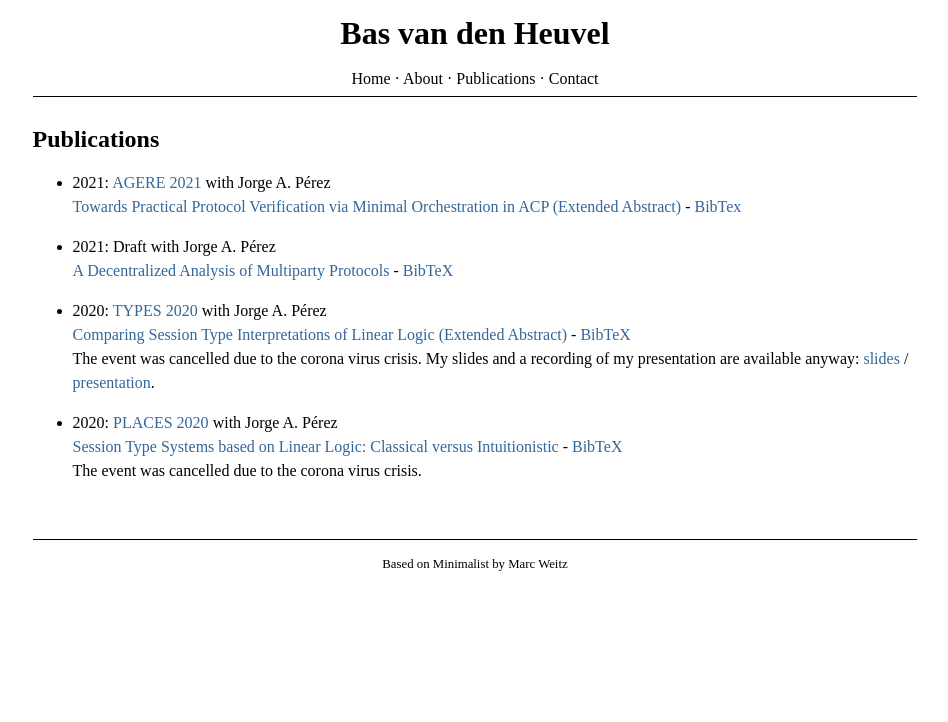
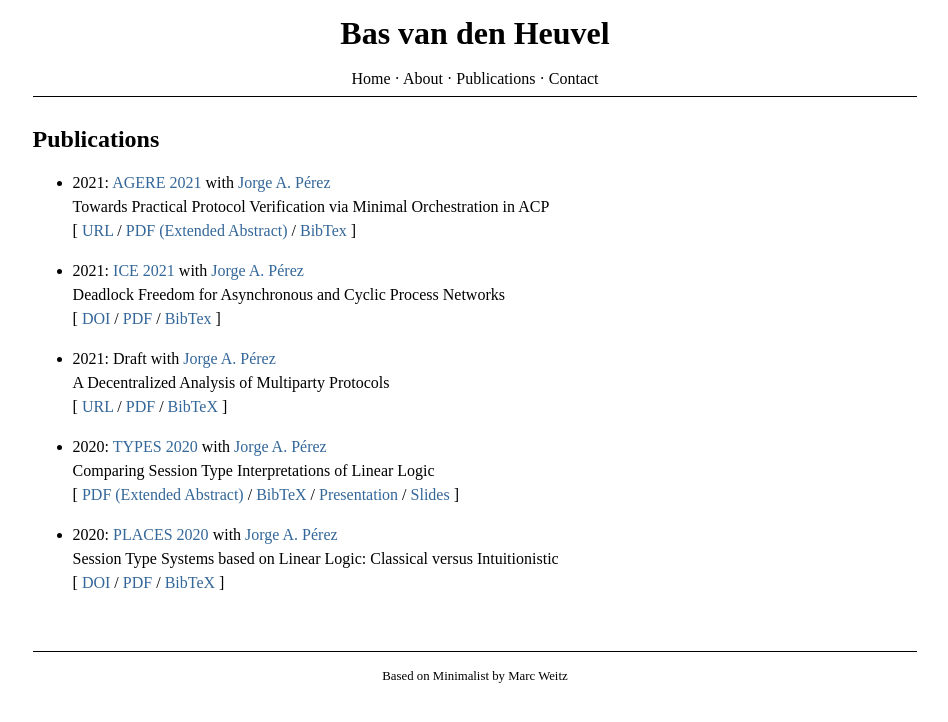
Before and after one commit to basvdheuvel/basvdheuvel.github.io, a Jekyll site: the page built from publications.md, in a window 1280 px wide. Shown: the top 722 px of the page, without its empty margins (165-1113 px from the left). Built offline with Jekyll 4.4.1, drawn with Linux system fonts in a browser that asks for light colours.

Commit message:
ICE'21 and update layout

```diff
--- a/publications.md
+++ b/publications.md
@@ -4,30 +4,64 @@ title: Publications
 permalink: /pubs/
 ---
 
-* 2021: [AGERE 2021](https://2021.splashcon.org/home/agere-2021) with Jorge A. Pérez
+* 2021: [AGERE 2021](https://2021.splashcon.org/home/agere-2021) with [Jorge A. Pérez](https://www.jperez.nl/)
   <br />
-  [Towards Practical Protocol Verification via Minimal Orchestration in ACP](https://2021.splashcon.org/details/agere-2021-papers/1/Towards-Practical-Protocol-Verification-via-Minimal-Orchestration-in-ACP)
-  [(Extended Abstract)]({{site.url}}{{site.baseurl}}/assets/static/agere21.pdf) -
+  Towards Practical Protocol Verification via Minimal Orchestration in ACP
+  <br />
+  \[
+  [URL](https://2021.splashcon.org/details/agere-2021-papers/1/Towards-Practical-Protocol-Verification-via-Minimal-Orchestration-in-ACP)
+  /
+  [PDF (Extended Abstract)]({{site.url}}{{site.baseurl}}/assets/static/agere21.pdf)
+  /
   [BibTex]({{site.url}}{{site.baseurl}}/assets/static/bibtex/agere2021.bib)
+  \]
 
-* 2021: Draft with Jorge A. Pérez
+* 2021: [ICE 2021](https://www.discotec.org/2021/ice) with [Jorge A. Pérez](https://www.jperez.nl/)
   <br />
-  [A Decentralized Analysis of Multiparty Protocols](https://arxiv.org/abs/2101.09038) -
+  Deadlock Freedom for Asynchronous and Cyclic Process Networks
+  <br />
+  \[
+  [DOI](http://dx.doi.org/10.4204/EPTCS.347.3)
+  /
+  [PDF](https://cgi.cse.unsw.edu.au/~eptcs/paper.cgi?ICE2021.3.pdf)
+  /
+  [BibTex]({{site.url}}{{site.baseurl}}/assets/static/bibtex/ice2021.bib)
+  \]
+
+* 2021: Draft with [Jorge A. Pérez](https://www.jperez.nl/)
+  <br />
+  A Decentralized Analysis of Multiparty Protocols
+  <br />
+  \[
+  [URL](https://arxiv.org/abs/2101.09038)
+  /
+  [PDF](https://arxiv.org/pdf/2101.09038)
+  /
   [BibTeX]({{site.url}}{{site.baseurl}}/assets/static/bibtex/draft2021.bib)
+  \]
 
-* 2020: [TYPES 2020](https://types2020.di.unito.it/) with Jorge A. Pérez
+* 2020: [TYPES 2020](https://types2020.di.unito.it/) with [Jorge A. Pérez](https://www.jperez.nl/)
   <br />
-  [Comparing Session Type Interpretations of Linear Logic (Extended Abstract)](https://types2020.di.unito.it/abstracts/BookOfAbstractsTYPES2020.pdf) -
+  Comparing Session Type Interpretations of Linear Logic
+  <br />
+  \[
+  [PDF (Extended Abstract)](https://types2020.di.unito.it/abstracts/BookOfAbstractsTYPES2020.pdf)
+  /
   [BibTeX]({{site.url}}{{site.baseurl}}/assets/static/bibtex/types2020.bib)
+  /
+  [Presentation]({{site.lfs_prefix}}/assets/static/types2020.mp4)
+  /
+  [Slides]({{site.url}}{{site.baseurl}}/assets/static/types2020.pdf)
+  \]
+
+* 2020: [PLACES 2020](http://places20.by.di.fc.ul.pt/) with [Jorge A. Pérez](https://www.jperez.nl/)
   <br />
-  The event was cancelled due to the corona virus crisis.
-  My slides and a recording of my presentation are available anyway:
-  [slides]({{site.url}}{{site.baseurl}}/assets/static/types2020.pdf) /
-  [presentation]({{site.lfs_prefix}}/assets/static/types2020.mp4).
-
-* 2020: [PLACES 2020](http://places20.by.di.fc.ul.pt/) with Jorge A. Pérez
+  Session Type Systems based on Linear Logic: Classical versus Intuitionistic
   <br />
-  [Session Type Systems based on Linear Logic: Classical versus Intuitionistic](https://cgi.cse.unsw.edu.au/~eptcs/paper.cgi?PLACES2020.1.pdf) -
+  \[
+  [DOI](https://doi.org/10.4204/EPTCS.314.1)
+  /
+  [PDF](https://arxiv.org/pdf/2004.01320v1)
+  /
   [BibTeX]({{site.url}}{{site.baseurl}}/assets/static/bibtex/places2020.bib)
-  <br />
-  The event was cancelled due to the corona virus crisis.
+  \]
```
Also changed, not shown: assets/static/bibtex/ice2021.bib (added, +14 -0 lines), index.md (+25 -8 lines), 4 other files.
